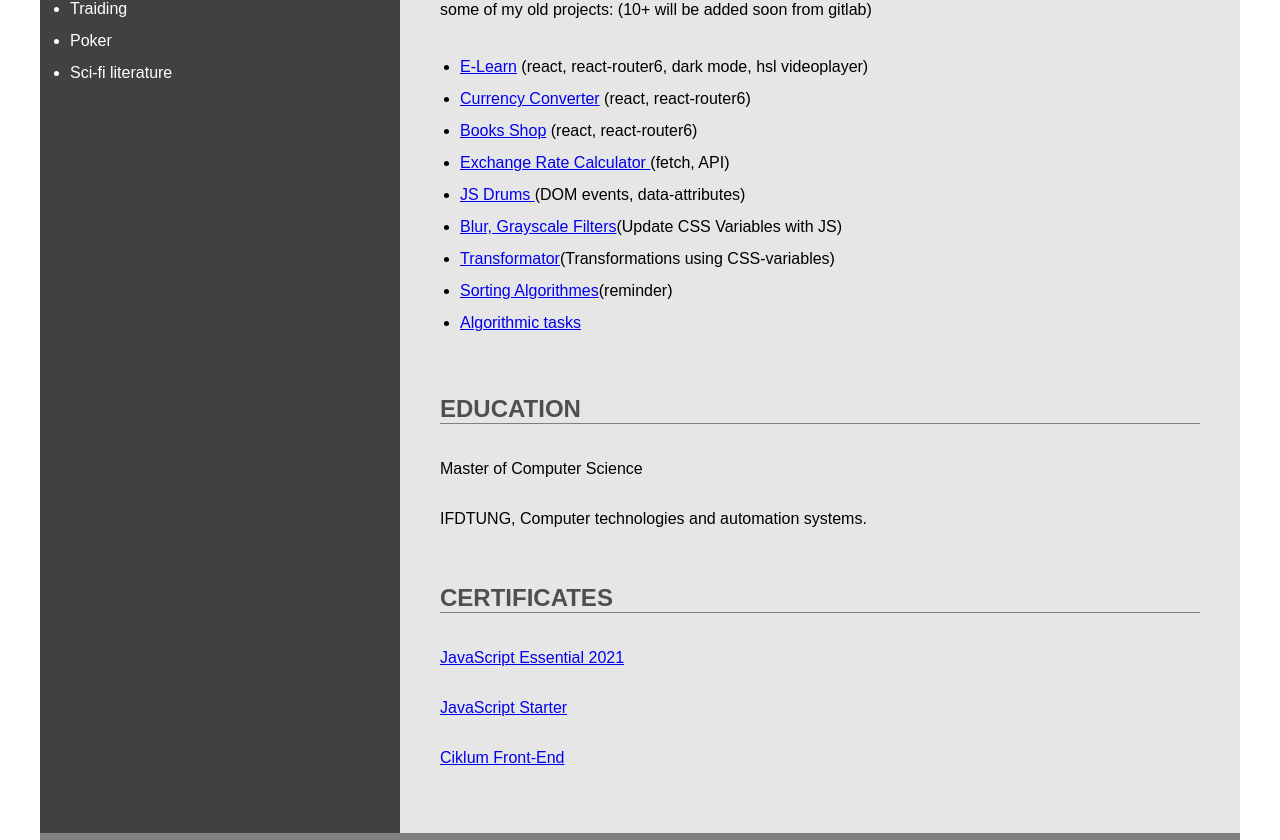
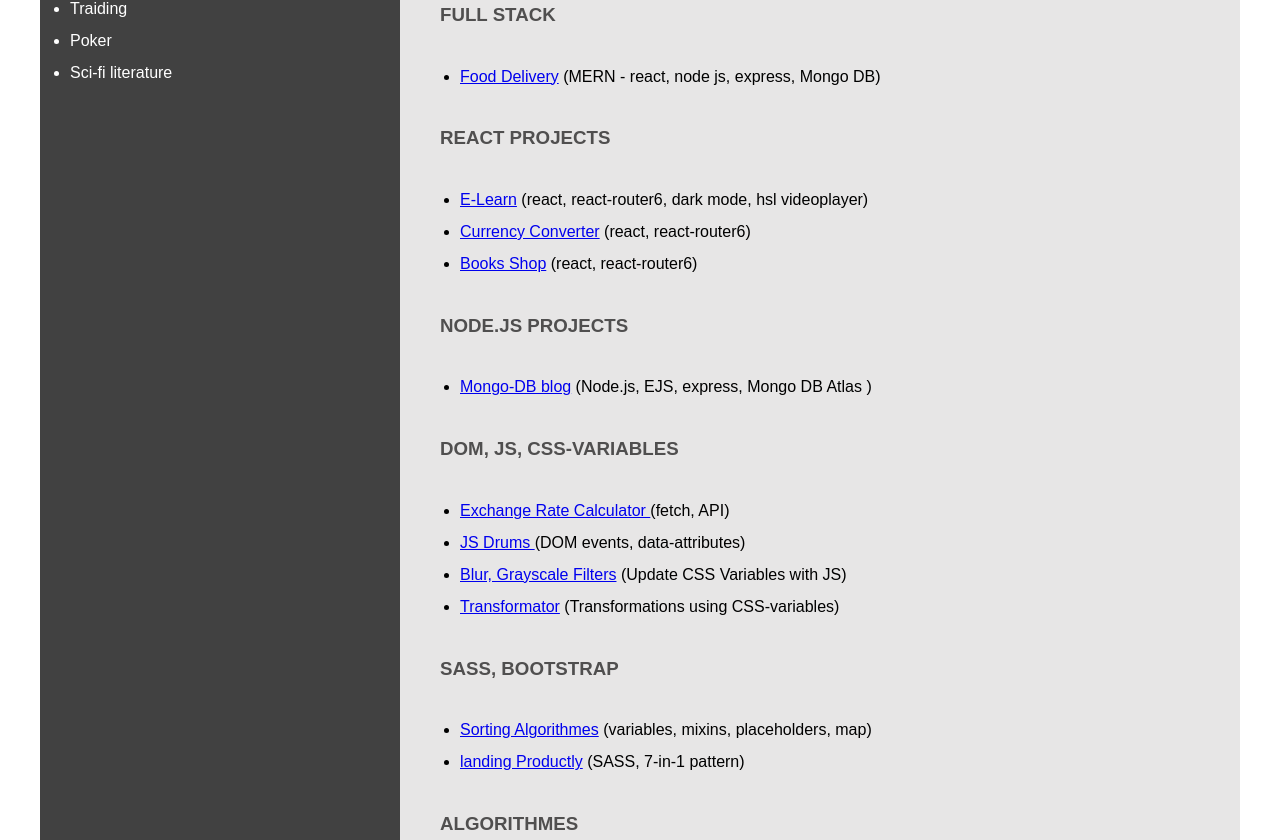
Before and after one commit to NemesisUA/CV, a plain HTML site: page index.html in a window 1280 px wide. Shown: the part 1138-1978 px from the top of the page. Drawn offline with nearby package versions, Linux system fonts and the light colour scheme.

Commit message:
Update index.html

```diff
--- a/index.html
+++ b/index.html
@@ -107,15 +107,34 @@
             </section>
             <section id="experience">
                 <h2>experience</h2>
-                <p>some of my old projects: (10+ will be added soon from gitlab)</p>
+                <h3>Full Stack</h3>
+                <ul>
+                    <li><a href="https://nemesisua.github.io/food-delivery-app/" target="_blank">Food Delivery</a> (MERN - react, node js, express, Mongo DB)</li>
+                </ul>
+                <h3>React projects</h3>
                 <ul>
                     <li><a href="https://nemesisua.github.io/elearn/" target="_blank">E-Learn</a> (react, react-router6, dark mode, hsl videoplayer)</li>
                     <li><a href="https://nemesisua.github.io/react-currencies-converter/" target="_blank">Currency Converter</a> (react, react-router6)</li>
                     <li><a href="https://nemesisua.github.io/x-course-task/" target="_blank">Books Shop</a> (react, react-router6)</li>
+                </ul>
+                <h3>Node.js projects</h3>
+                <ul>
+                    <li><a href="https://github.com/NemesisUA/node-mongo-db" target="_blank">Mongo-DB blog</a> (Node.js, EJS, express, Mongo DB Atlas )</li>
+                </ul>
+                <h3>DOM, JS, CSS-variables</h3>
+                <ul>
                     <li><a href="https://nemesisua.github.io/Exchange-Rate-Calculator/" target="_blank">Exchange Rate Calculator </a> (fetch, API)</li>
                     <li><a href="https://nemesisua.github.io/JS__drums/" target="_blank">JS Drums </a> (DOM events, data-attributes)</li>
-                    <li><a href="https://nemesisua.github.io/Blur-grayscale/" target="_blank">Blur, Grayscale Filters</a>(Update CSS Variables with JS)</li>
-                    <li><a href="https://nemesisua.github.io/Transformator/" target="_blank">Transformator</a>(Transformations using CSS-variables)</li>
+                    <li><a href="https://nemesisua.github.io/Blur-grayscale/" target="_blank">Blur, Grayscale Filters</a> (Update CSS Variables with JS)</li>
+                    <li><a href="https://nemesisua.github.io/Transformator/" target="_blank">Transformator</a> (Transformations using CSS-variables)</li>
+                </ul>
+                <h3>SASS, BootStrap</h3>
+                <ul>
+                    <li><a href="https://nemesisua.github.io/SASS/" target="_blank">Sorting Algorithmes</a> (variables, mixins, placeholders, map)</li>
+                    <li><a href="https://github.com/NemesisUA/landing-Productly" target="_blank">landing Productly</a> (SASS, 7-in-1 pattern)</li>
+                </ul>
+                <h3>Algorithmes</h3>
+                <ul>
                     <li><a href="https://nemesisua.github.io/Sorting/" target="_blank">Sorting Algorithmes</a>(reminder)</li>
                     <li><a href="https://github.com/NemesisUA/basic-js" target="_blank">Algorithmic tasks</a></li>
                 </ul>
@@ -127,6 +146,7 @@
             </section>
             <section id="certificates">
                 <h2>certificates</h2>
+                <p><a href="https://certificates.epam.com/certificates/9d95e3a8-eae8-44c4-b80b-260262dc8293" target="_blank">EPAM Intermediate lelvel Frnt-End</a></p>
                 <p><a href="https://testprovider.com/ru/search-certificate/TP77504335"  target="_blank">JavaScript Essential 2021</a></p>
                 <p><a href="https://testprovider.com/ru/search-certificate/TP21998026" target="_blank">JavaScript Starter</a></p>
                 <p><a href="https://courses.prometheus.org.ua:18090/downloads/d4eacdd6737b4a268db3ee7de12776ff/Certificate.pdf" target="_blank">Ciklum Front-End</a></p>
```
